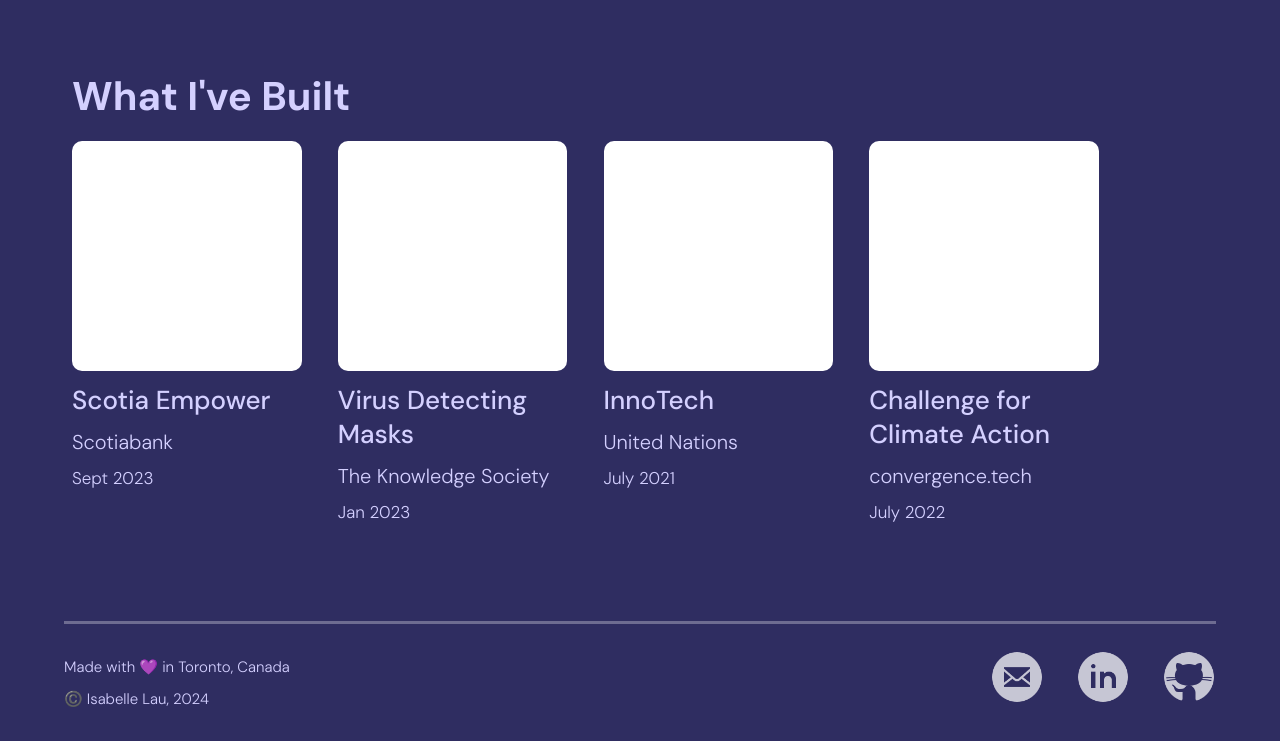
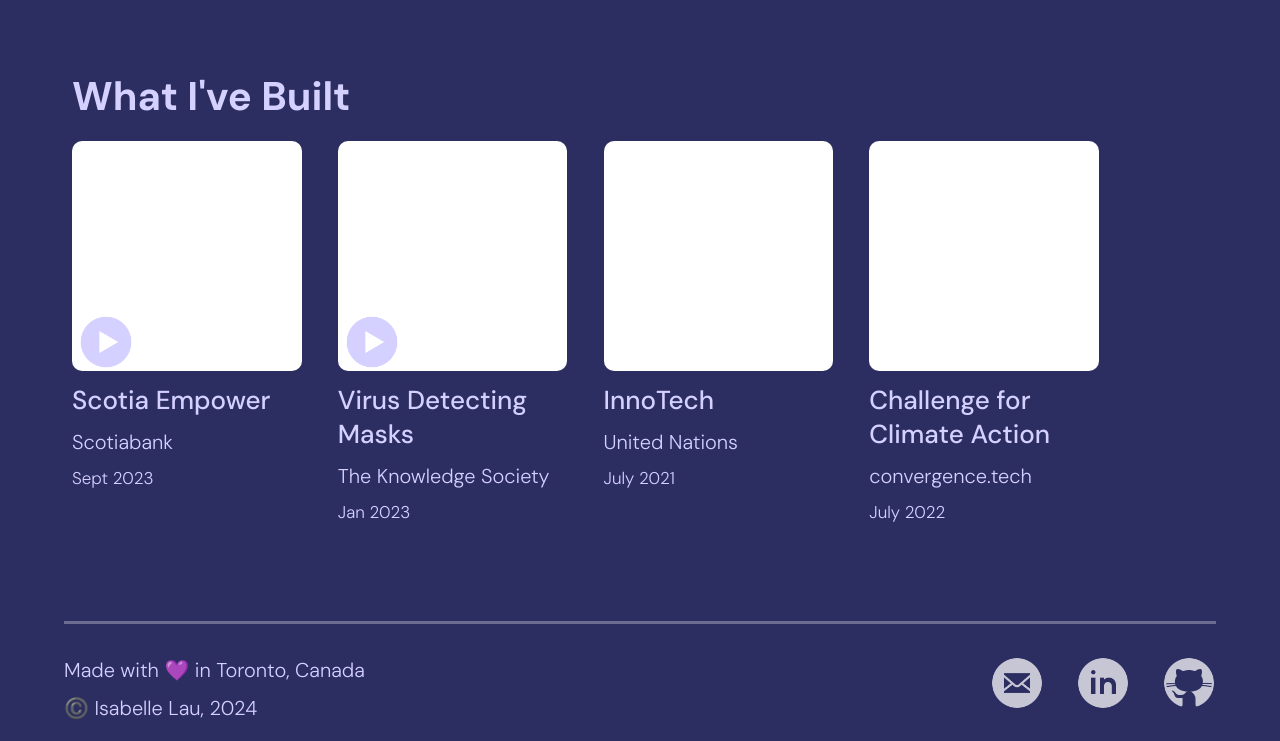
Before and after one commit to isabellelauy/Website, a plain HTML site: page index.html in a window 1280 px wide. Shown: the part 1347-2088 px from the top of the page. Drawn offline with Linux system fonts and the light colour scheme.

Commit message:
adding project pages

```diff
--- a/index.html
+++ b/index.html
@@ -63,7 +63,7 @@
 
     </div>
 
-    <h2 class="dm-sans-header" style="position: absolute; top: 103%;">What I've Done</h2>
+    <h2 class="dm-sans-header" id="done-section" style="position: absolute; top: 103%;">What I've Done</h2>
     <div class="carousel snaps-inline" style="top: 116%;">
         <div class="carousel-item">
             <div class="carousel-box">
@@ -84,7 +84,8 @@
         </div>
 
           <div class="carousel-item">
-            <div class="carousel-box"></div>
+            <div class="carousel-box">
+            </div>
             <h3 class="dm-sans-subheader1">UX Researcher</h3>
             <h3 class="dm-sans-subheader2">Questrade</h3>
             <h3 class="dm-sans-date">Jan 2023 - Apr 2023</h3>
@@ -109,14 +110,18 @@
     <h2 class="dm-sans-header" style="position: absolute; top: 173%;">What I've Built</h2>
     <div class="carousel snaps-inline" style="top: 186%;">
         <div class="carousel-item">
-            <div class="carousel-box"></div>
+            <div class="carousel-box">
+                <a href="#heyhey" class="play"></a>
+            </div>
             <h3 class="dm-sans-subheader1">Scotia Empower</h3>
             <h3 class="dm-sans-subheader2">Scotiabank</h3>
             <h3 class="dm-sans-date">Sept 2023</h3>
         </div>
 
         <div class="carousel-item">
-            <div class="carousel-box"></div>
+            <div class="carousel-box">
+                <a href="#heyhey" class="play"></a>
+            </div>
             <h3 class="dm-sans-subheader1">Virus Detecting Masks</h3>
             <h3 class="dm-sans-subheader2">The Knowledge Society</h3>
             <h3 class="dm-sans-date">Jan 2023</h3>
--- a/style.css
+++ b/style.css
@@ -5,7 +5,8 @@
   margin: 0;
   padding: 0;
   scroll-behavior: smooth;
-  background-color: #2F2D61;
+  background: #2C2D61;
+	height: 100vh;
   color: #D4D0FF;
 }
 
@@ -53,7 +54,7 @@
 .dm-sans-subheader3{
   color: #D4D0FF;
   font-family: "DM Sans";
-  font-size: 15px;
+  font-size: 20px;
   font-style: normal;
   font-weight: 350;
   line-height: normal;
@@ -220,6 +221,7 @@
   bottom: 73px;
   background: rgba(217, 217, 217, 0.20);
   backdrop-filter: blur(5px);
+
   display: flex;
   box-sizing: border-box;
 }
@@ -242,7 +244,7 @@
 .homepage-grid2{
   display: grid;
   grid-template-columns: 1fr 2fr;
-  gap: 0 2rem;
+  gap: 0 3rem;
   align-items: center;
   flex-grow: 1;
 }
@@ -338,6 +340,25 @@
 
 .carousel-item{
   align-items: start;
+}
+
+.carousel-box .play{
+  background: url('play-circle-purple.png') no-repeat center center;
+  background-color: transparent;
+  background-size: contain;
+  width: 55px;
+  height: 55px;
+  cursor: pointer;
+  border: none;
+  margin-top: 17px;
+  position: absolute;
+  top: 80%;
+  left: 15%;
+  transform: translate(-50%, -50%);
+
+  &:active{
+    scale: 0.95;
+  }
 }
 
 .carousel-box {
```
Also changed, not shown: play-circle-purple.png (added), scotia-empower.html (added).
